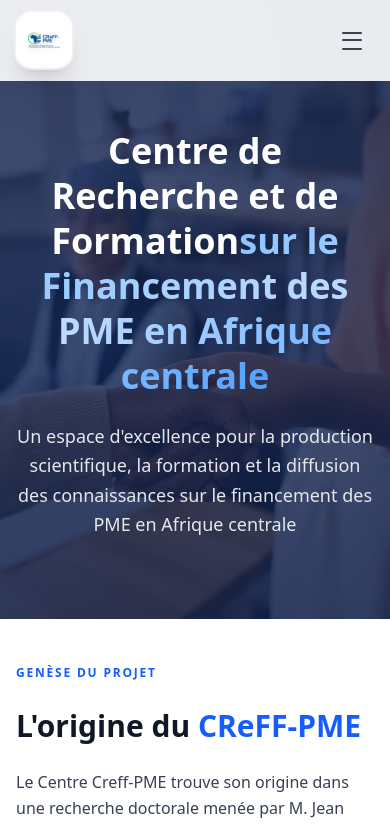
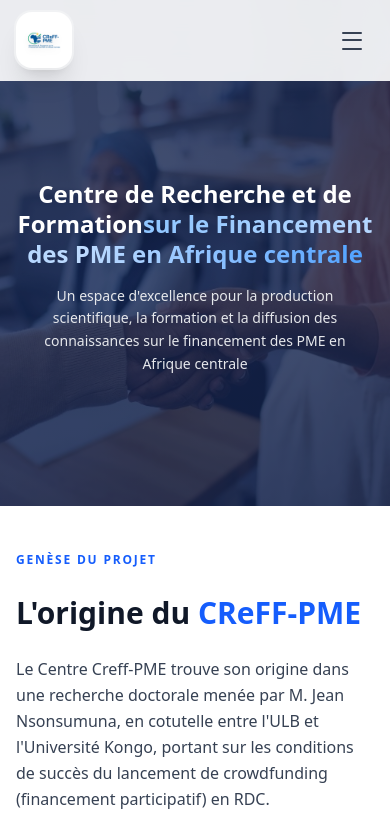
Before and after one commit to EThys/centreDeRecherche, a Vue app: page /about in a window 390 px wide. Shown: the top 826 px of the page. Built offline with nearby package versions, Linux system fonts and the light colour scheme.

Commit message:
fix: Réduction de la taille du texte du hero sur mobile dans AboutView

```diff
--- a/src/views/AboutView.vue
+++ b/src/views/AboutView.vue
@@ -21,11 +21,11 @@
       <!-- Contenu -->
       <div class="max-w-6xl mx-auto px-4 sm:px-6 lg:px-8 relative z-10 w-full">
         <div class="text-center fade-in-up" data-animate>
-          <h1 class="text-4xl sm:text-5xl lg:text-6xl xl:text-7xl font-bold text-white mb-6 sm:mb-8 leading-tight">
+          <h1 class="text-2xl sm:text-4xl md:text-5xl lg:text-6xl xl:text-7xl font-bold text-white mb-4 sm:mb-6 lg:mb-8 leading-tight">
             {{ $t('about.aboutView.heroTitle') }}<br class="hidden sm:block" />
             <span class="text-transparent bg-clip-text bg-gradient-to-r from-blue-300 via-blue-200 to-blue-400">{{ $t('about.aboutView.heroSubtitle') }}</span>
         </h1>
-          <p class="text-lg sm:text-xl lg:text-2xl text-gray-200 max-w-4xl mx-auto leading-relaxed font-light">
+          <p class="text-sm sm:text-base md:text-lg lg:text-xl xl:text-2xl text-gray-200 max-w-4xl mx-auto leading-relaxed font-light px-2 sm:px-0">
             {{ $t('about.aboutView.heroDescription') }}
           </p>
         </div>
```
